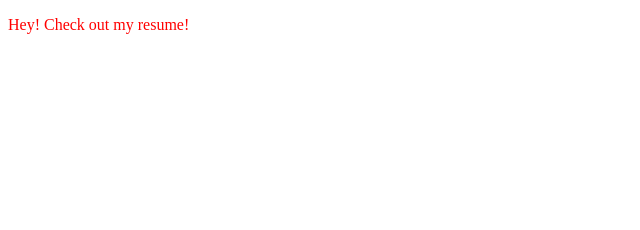
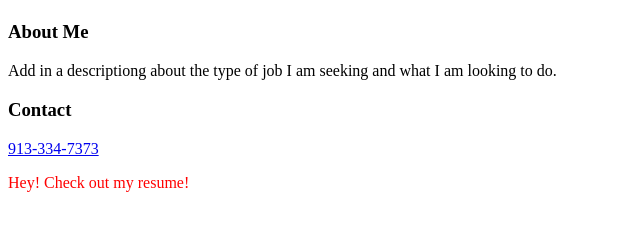
Before and after one commit to jessicalynnebradley/jessicalynnebradley.github.io, a plain HTML site: page index.html in a window 1280 px wide. Shown: the whole page, without its empty margins (0-640 px from the left). Drawn offline with Linux system fonts and the light colour scheme.

Commit message:
Updated text and description

```diff
--- a/index.html
+++ b/index.html
@@ -4,6 +4,23 @@
   <title>Resume</title>
   <link rel="stylesheet" href="style.css"/>
   </head>
+<div class ="resume">
+  <div class="base">
+    <div class="profile">
+      <i class="fa fa anchor"></i>
+    </div>
+    <div class="info">
+      <h1 class="name"jessica bradley</h1>
+    </div>
+    <div class="about">
+      <h3>About Me</h3>
+      Add in a descriptiong about the type of job I am seeking and what I am looking to do.
+    </div>
+    <div class="contact">
+      <h3>Contact</h3>
+      <div class="call">
+        <a href="tel:913-334-7373"
+           ><i class="fa fa-phone-square"></i><span>913-334-7373</span></a>
 
   <body>
     <p> Hey! Check out my resume!</p>
```
